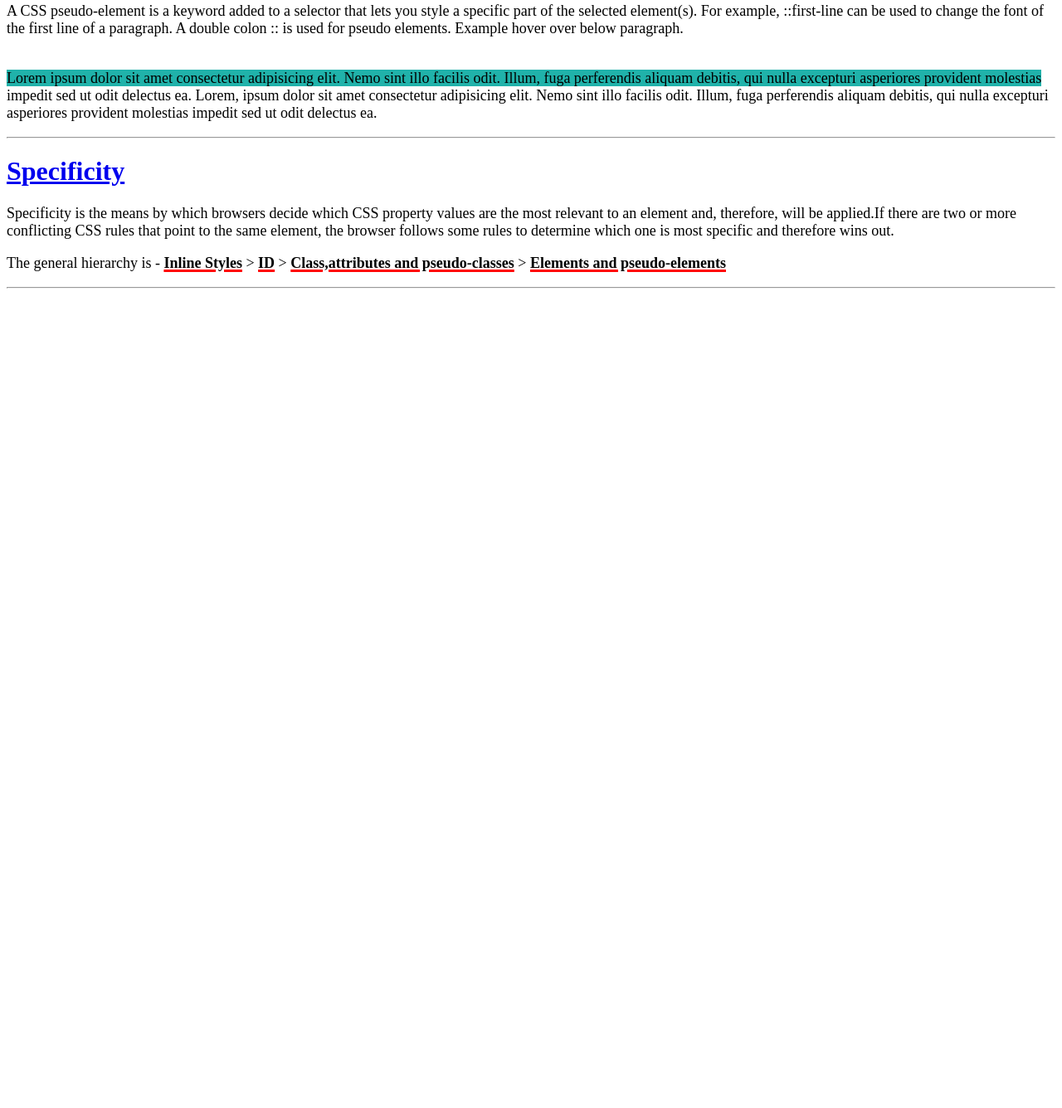
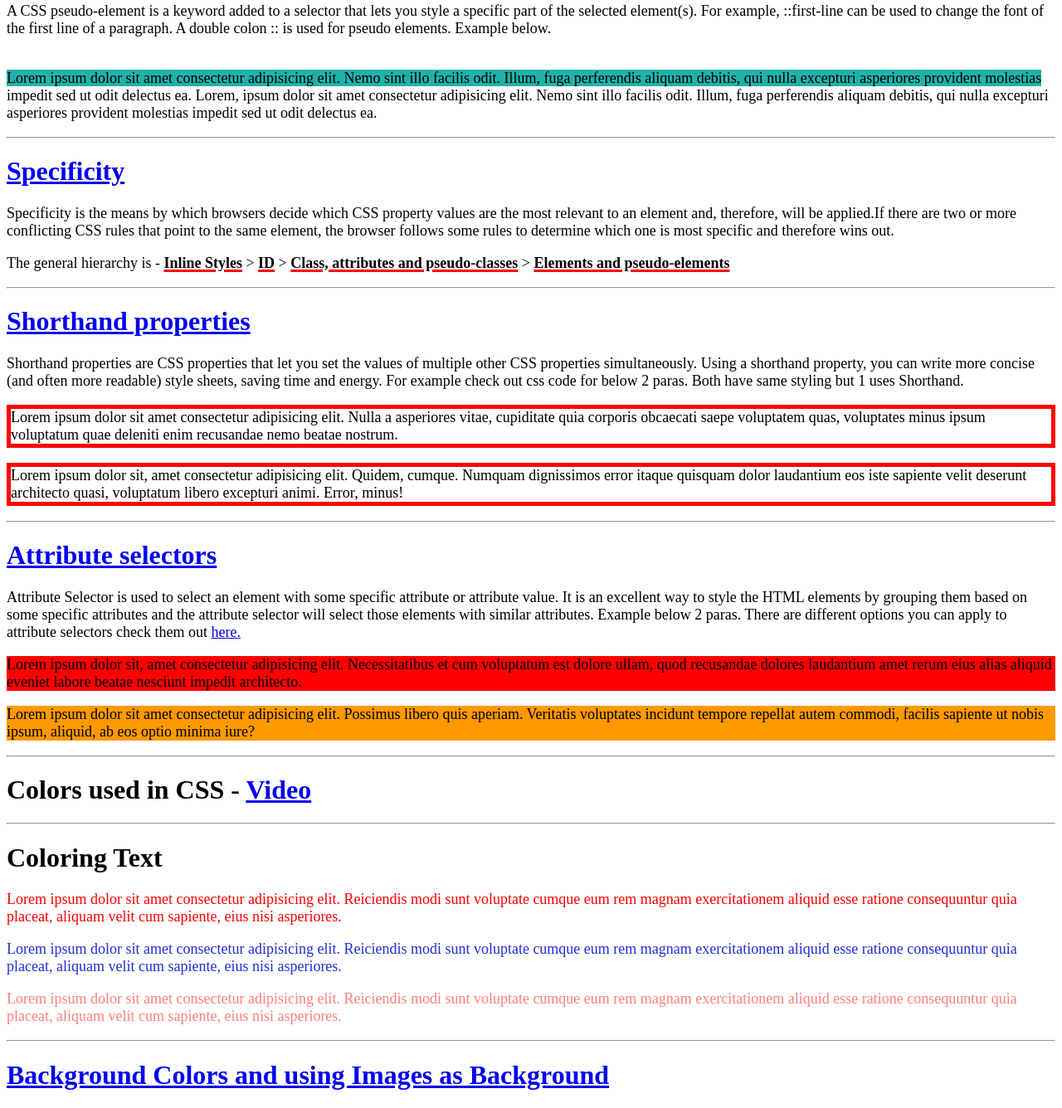
Before and after one commit to abhishekY495/Web-Development-Resources, a plain HTML site: page CSS/index.html in a window 1280 px wide. Shown: the part 893-2229 px from the top of the page at 83% size. Before the commit the page ends 1249 px from the top, so only its background shows below. Drawn offline with Linux system fonts and the light colour scheme.

Commit message:
CSS code updated

```diff
--- /dev/null
+++ b/CSS/background.css
@@ -0,0 +1,65 @@
+body{
+    background: rgb(95, 95, 95);
+}
+
+#para-1{
+    background-color: lightskyblue;
+}
+
+#div-para-2{
+    background-color: lightskyblue;
+}
+#para-2{
+    background-color: lime;
+}
+
+#back-img{
+    width: 1100px;
+    height: 500px;
+    background: url('/CSS/Images/unsplash2.jpg');
+    background-repeat: no-repeat;
+    background-color: yellow;
+    background-size: cover;
+    /* background-size: contain; */
+}
+
+#gradient1{
+    width: 700px;
+    height: 400px;
+    background: linear-gradient(red, blue);
+}
+#gradient2{
+    width: 700px;
+    height: 400px;
+    background: radial-gradient(red, blue);
+}
+#gradient3{
+    width: 700px;
+    height: 400px;
+    background: linear-gradient(red, blue, pink, green);
+}
+#gradient4{
+    width: 700px;
+    height: 400px;
+    background: linear-gradient(to right, red, blue);
+}
+#gradient5{
+    width: 700px;
+    height: 400px;
+    background: linear-gradient(to left, red, blue);
+}
+#gradient6{
+    width: 700px;
+    height: 400px;
+    background: linear-gradient(to top, red, blue);
+}
+#gradient7{
+    width: 700px;
+    height: 400px;
+    background: linear-gradient(to bottom right, red, blue);
+}
+#gradient8{
+    width: 700px;
+    height: 400px;
+    background: linear-gradient(red 60%, blue);
+}
--- /dev/null
+++ b/CSS/background.html
@@ -0,0 +1,97 @@
+<!DOCTYPE html>
+<html lang="en">
+
+<head>
+    <meta charset="UTF-8">
+    <meta http-equiv="X-UA-Compatible" content="IE=edge">
+    <meta name="viewport" content="width=device-width, initial-scale=1.0">
+    <title>Background</title>
+
+    <link rel="stylesheet" href="background.css">
+</head>
+
+<body>
+
+    <h1>Background</h1>
+
+    <p id="para-1">Lorem ipsum dolor sit amet consectetur adipisicing elit. Animi temporibus quibusdam corrupti facilis
+        dolor
+        similique? Ipsum perspiciatis sit earum laudantium nam recusandae, porro libero voluptas, doloribus fugiat
+        exercitationem possimus ducimus. Modi nesciunt eaque a quam dignissimos atque corporis non. Fuga, unde.
+        Omnis minima impedit eligendi ipsa numquam, maxime natus molestiae obcaecati odit nisi provident illo,
+        sequi nobis ipsam distinctio vitae.
+    </p>
+
+    <hr>
+
+    <div id="div-para-2">
+        <h3>Hellow</h3>
+        <p id="para-2">Lorem ipsum dolor sit amet consectetur adipisicing elit. Animi temporibus quibusdam corrupti
+            facilis dolor
+            similique? Ipsum perspiciatis sit earum laudantium nam recusandae, porro libero voluptas, doloribus fugiat
+            exercitationem possimus ducimus. Modi nesciunt eaque a quam dignissimos atque corporis non. Fuga, unde.
+            Omnis minima impedit eligendi ipsa numquam, maxime natus molestiae obcaecati odit nisi provident illo,
+            sequi nobis ipsam distinctio vitae.
+        </p>
+    </div>
+
+    <hr>
+
+    <a href="img-bg.html", target="_blank">
+        <h1>Background Image</h1>
+    </a>
+
+    <hr>
+
+    <h1>Common backgound properties 👇</h1>
+    <div id='back-img'></div>
+    <br>
+
+    <hr>
+
+    <h1>Gradients</h1>
+    <h2>Linear radient</h2>
+    <div id="gradient1"></div>
+    <br>
+
+    <h2>Radial gradient</h2>
+    <div id="gradient2"></div>
+    <br>
+
+    <h2>Add number of colors</h2>
+    <div id="gradient3"></div>
+    <br>
+
+    <h2>Directions</h2>
+    <div id="gradient4"></div>
+    <br>
+    <div id="gradient5"></div>
+    <br>
+    <div id="gradient6"></div>
+    <br>
+    <div id="gradient7"></div>
+    <br>
+
+    <h2>More Red</h2>
+    <div id="gradient8"></div>
+    <br>
+
+    <hr>
+
+
+
+
+
+
+
+
+
+
+
+
+
+
+
+</body>
+
+</html>
--- /dev/null
+++ b/CSS/img-bg.css
@@ -0,0 +1,11 @@
+body{
+    background-image: url('https://images.unsplash.com/photo-1632760555490-9cbcf9c55a26?&auto=format&fit=crop&w=1470&q=80');
+}
+
+
+/* You can also use your local folder for images */
+
+/*
+body{
+    background-image: url("/CSS/Images/unsplash1.jpg");
+} */
--- a/CSS/index.html
+++ b/CSS/index.html
@@ -48,7 +48,7 @@
     <hr>
 
     <a href="https://developer.mozilla.org/en-US/docs/Web/CSS/Pseudo-classes">
-        <h1>Pseudo-Classes</h1>
+        <h1>Pseudo-Classes or Pseudo-Selectors</h1>
     </a>
     <p>A CSS pseudo-class is a keyword added to a selector that specifies a special state of the selected element(s).
         For example, :hover can be used to change a button's color when the user's pointer hovers over it.
@@ -70,7 +70,7 @@
     </a>
     <p>A CSS pseudo-element is a keyword added to a selector that lets you style a specific part of the selected
         element(s). For example, ::first-line can be used to change the font of the first line of a paragraph. A double
-        colon :: is used for pseudo elements. Example hover over below paragraph.
+        colon :: is used for pseudo elements. Example below.
         <br><br>
     <p id="p-pe">Lorem ipsum dolor sit amet consectetur adipisicing elit. Nemo sint illo facilis odit. Illum, fuga
         perferendis
@@ -88,13 +88,73 @@
     <p>Specificity is the means by which browsers decide which CSS property values are the most relevant to an element
         and, therefore, will be applied.If there are two or more conflicting CSS rules that point to the same element,
         the browser follows some rules to determine which one is most specific and therefore wins out.
-        <p>The general hierarchy is -
-            <strong>Inline Styles</strong> > <strong>ID</strong> > <strong>Class,attributes and pseudo-classes</strong> >
-            <strong>Elements and pseudo-elements</strong>
-        </p>
+    <p>The general hierarchy is -
+        <strong>Inline Styles</strong> > <strong>ID</strong> > <strong>Class, attributes and pseudo-classes</strong> >
+        <strong>Elements and pseudo-elements</strong>
+    </p>
     </p>
 
     <hr>
+
+    <a href="https://developer.mozilla.org/en-US/docs/Web/CSS/Shorthand_properties" target="_blank">
+        <h1>Shorthand properties</h1>
+    </a>
+    <p>Shorthand properties are CSS properties that let you set the values of multiple other CSS properties
+        simultaneously. Using a shorthand property, you can write more concise (and often more readable) style sheets,
+        saving time and energy. For example check out css code for below 2 paras. Both have same styling but 1 uses
+        Shorthand.</p>
+    <p id="para-sp1">Lorem ipsum dolor sit amet consectetur adipisicing elit. Nulla a asperiores vitae, cupiditate quia
+        corporis
+        obcaecati saepe voluptatem quas, voluptates minus ipsum voluptatum quae deleniti enim recusandae nemo beatae
+        nostrum.</p>
+    <p id="para-sp2">Lorem ipsum dolor sit, amet consectetur adipisicing elit. Quidem, cumque. Numquam dignissimos error
+        itaque
+        quisquam dolor laudantium eos iste sapiente velit deserunt architecto quasi, voluptatum libero excepturi animi.
+        Error, minus!</p>
+
+    <hr>
+
+    <a href="https://developer.mozilla.org/en-US/docs/Web/CSS/Attribute_selectors" target="_blank">
+        <h1>Attribute selectors
+        </h1>
+    </a>
+    <p>Attribute Selector is used to select an element with some specific attribute or attribute value. It is an
+        excellent way to style the HTML elements by grouping them based on some specific attributes and the attribute
+        selector will select those elements with similar attributes. Example below 2 paras.
+        There are different options you can apply to attribute selectors check them out <a
+            href="https://css-tricks.com/attribute-selectors/">here.</a>
+    </p>
+    <p rels='apple'>Lorem ipsum dolor sit, amet consectetur adipisicing elit. Necessitatibus et cum voluptatum est
+        dolore
+        ullam, quod recusandae dolores laudantium amet rerum eius alias aliquid eveniet labore beatae nesciunt impedit
+        architecto.</p>
+    <p rels='mango'>Lorem ipsum dolor sit amet consectetur adipisicing elit. Possimus libero quis aperiam. Veritatis
+        voluptates incidunt tempore repellat autem commodi, facilis sapiente ut nobis ipsum, aliquid, ab eos optio
+        minima iure?</p>
+
+    <hr>
+
+
+    <h1>Colors used in CSS - <a href="https://www.youtube.com/watch?v=AQnR5TtXvZk" target="_blank">Video</a></h1>
+
+    <hr>
+
+    <h1>Coloring Text</h1>
+    <p id="colr-txt-1">Lorem ipsum dolor sit amet consectetur adipisicing elit. Reiciendis modi sunt voluptate cumque eum rem magnam
+        exercitationem aliquid esse ratione consequuntur quia placeat, aliquam velit cum sapiente, eius nisi
+        asperiores.</p>
+    <p id="colr-txt-2">Lorem ipsum dolor sit amet consectetur adipisicing elit. Reiciendis modi sunt voluptate cumque eum rem magnam
+        exercitationem aliquid esse ratione consequuntur quia placeat, aliquam velit cum sapiente, eius nisi
+        asperiores.</p>
+    <p id="colr-txt-3">Lorem ipsum dolor sit amet consectetur adipisicing elit. Reiciendis modi sunt voluptate cumque eum rem magnam
+        exercitationem aliquid esse ratione consequuntur quia placeat, aliquam velit cum sapiente, eius nisi
+        asperiores.</p>
+
+    <hr>
+
+    <a href="background.html" target="_blank">
+        <h1>Background Colors and using Images as Background</h1>
+    </a>
 
 
 
--- a/CSS/style.css
+++ b/CSS/style.css
@@ -18,7 +18,7 @@ p{
 }
 
 #p-pc:hover{
-    background-color: greenyellow;
+    background: linear-gradient(red, yellow)
 }
 
 #p-pe::first-line{
@@ -28,3 +28,32 @@ p{
 p > strong{
     text-decoration: underline red 3px;
 }
+
+#para-sp1{
+    border-color: red;
+    border-style: solid;
+    border-width: 5px;
+}
+
+#para-sp2{
+    border: red solid 5px;
+}
+
+p[rels='apple']{
+    background-color: red;
+}
+p[rels='mango']{
+    background-color: rgb(255, 153, 0);
+}
+
+ /*  */
+
+ #colr-txt-1{
+     color: red;
+ }
+ #colr-txt-2{
+     color: rgb(34, 46, 212);
+ }
+ #colr-txt-3{
+     color: rgba(255, 0, 0, 0.5);
+ }
```
Also changed, not shown: CSS/img-bg.html (added, +18 -0 lines), CSS/Images/unsplash2.jpg (added), 1 other file.
